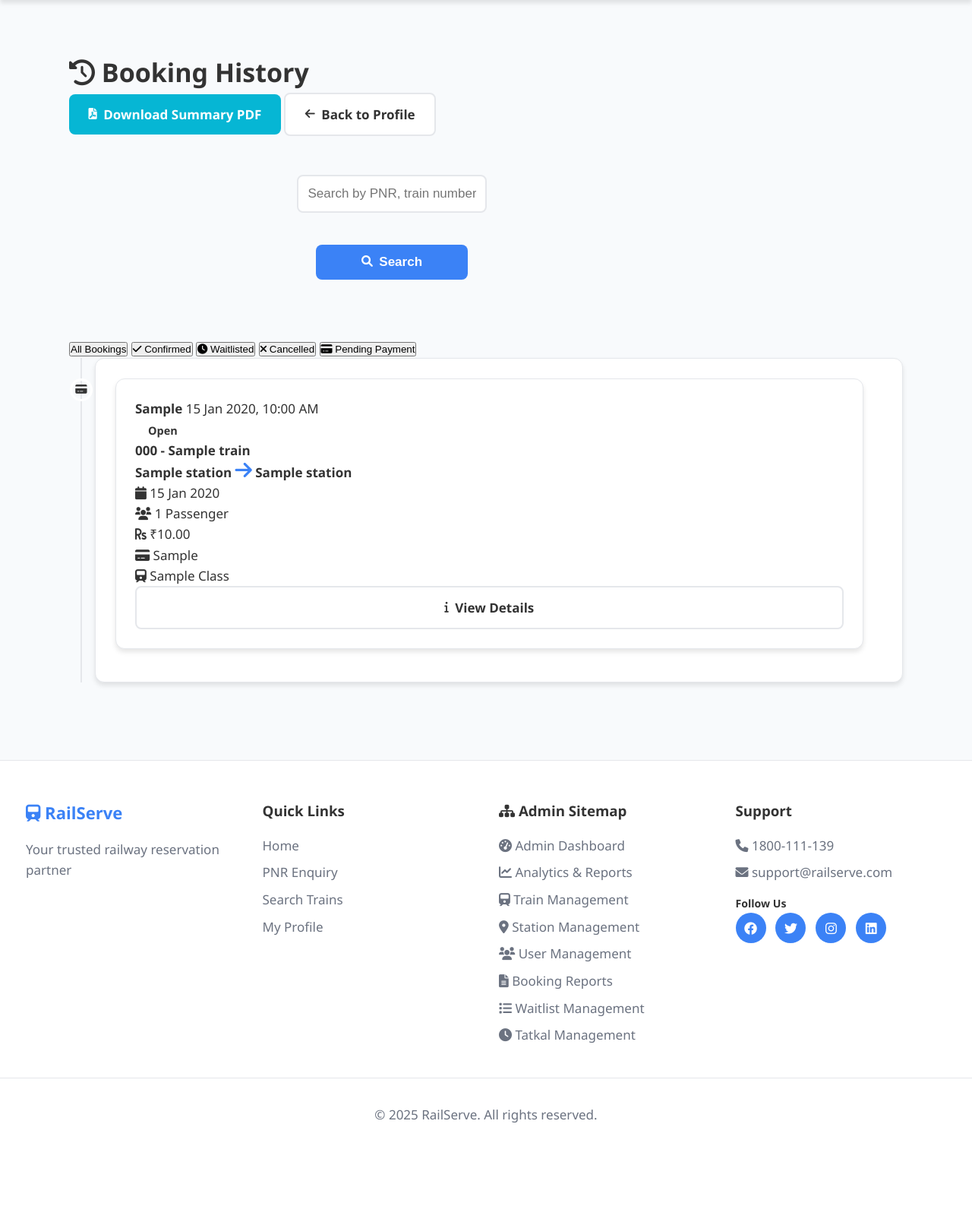
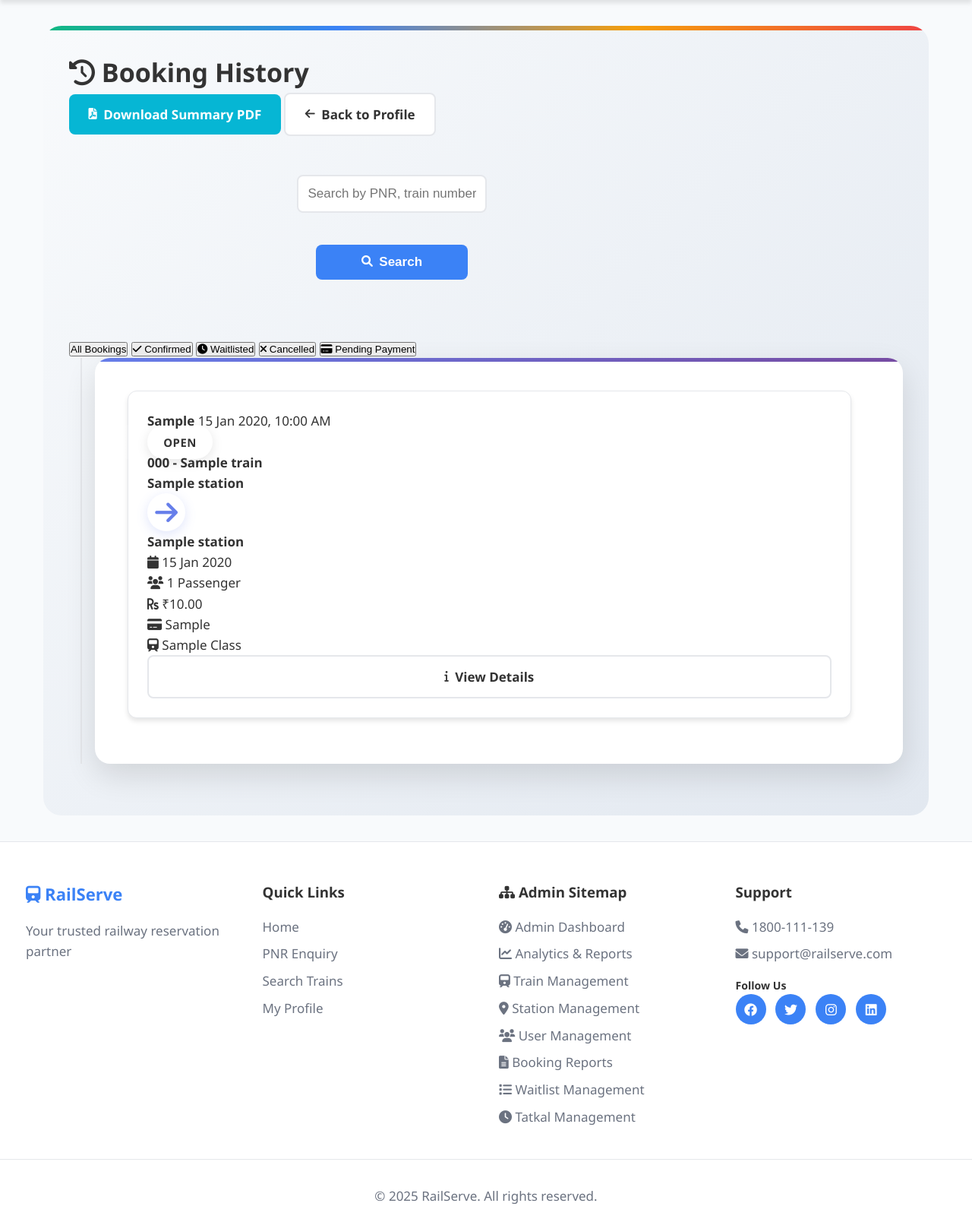
Before and after one commit to Hemanth509h/RailServe, a Flask app: page /booking/history in a window 1280 px wide. Shown: the part 70-1674 px from the top of the page at 76% size. Before the commit the page ends 1547 px from the top, so only its background shows below. Run offline with Flask 3, Linux system fonts and the light colour scheme; a user stored in the database is signed in; tables that the repository leaves empty hold one stand-in row (values such as "Sample post").

Commit message:
Update booking history page with a modern and stylish appearance
Refactors the `booking_history.html` template to implement a modern UI/UX design by applying new CSS styles for containers, headers, stat cards, and booking items, including gradients, shadows, and hover effects.

Replit-Commit-Author: Agent
Replit-Commit-Session-Id: d25eaf91-d70c-4f73-93a8-4330e0471ef3
Replit-Commit-Checkpoint-Type: intermediate_checkpoint
Replit-Commit-Screenshot-Url: https://storage.googleapis.com/screenshot-production-us-central1/eb6b3c5f-1946-4231-9be4-e23723e682a3/d25eaf91-d70c-4f73-93a8-4330e0471ef3/C9n1eWE

```diff
--- a/templates/booking_history.html
+++ b/templates/booking_history.html
@@ -6,26 +6,52 @@
 <style>
 /* Booking History Page Specific Styles */
 
-/* Booking History Container */
+/* Ultra-Modern Booking History Container */
 .booking-history-container {
     max-width: 1200px;
     margin: 0 auto;
     padding: 2rem;
+    background: linear-gradient(135deg, #f8fafc 0%, #e2e8f0 100%);
+    border-radius: 24px;
+    position: relative;
+    overflow: hidden;
+}
+
+.booking-history-container::before {
+    content: '';
+    position: absolute;
+    top: 0;
+    left: 0;
+    right: 0;
+    height: 6px;
+    background: linear-gradient(90deg, #10b981, #3b82f6, #f59e0b, #ef4444);
+    z-index: 1;
 }
 
 .booking-history-header {
     text-align: center;
     margin-bottom: 3rem;
+    background: white;
+    padding: 3rem;
+    border-radius: 20px;
+    box-shadow: 0 15px 40px rgba(0,0,0,0.1);
+    position: relative;
+    z-index: 2;
 }
 
 .booking-history-header h1 {
-    color: var(--text-primary);
-    margin-bottom: 0.5rem;
-    font-size: 2.5rem;
+    color: #2d3748;
+    margin-bottom: 1rem;
+    font-size: 3rem;
+    font-weight: 700;
     display: flex;
     align-items: center;
     justify-content: center;
-    gap: 0.75rem;
+    gap: 1rem;
+    background: linear-gradient(135deg, #667eea 0%, #764ba2 100%);
+    -webkit-background-clip: text;
+    -webkit-text-fill-color: transparent;
+    background-clip: text;
 }
 
 .booking-history-header h1 i {
@@ -90,17 +137,29 @@
 .booking-item {
     position: relative;
     margin-bottom: 2rem;
-    background: var(--bg-secondary);
-    border: 1px solid var(--border-color);
-    border-radius: 12px;
-    padding: 1.5rem;
-    box-shadow: var(--card-shadow);
-    transition: all 0.3s ease;
+    background: white;
+    border: none;
+    border-radius: 20px;
+    padding: 2.5rem;
+    box-shadow: 0 15px 40px rgba(0,0,0,0.12);
+    transition: all 0.4s cubic-bezier(0.4, 0, 0.2, 1);
+    overflow: hidden;
+}
+
+.booking-item::before {
+    content: '';
+    position: absolute;
+    top: 0;
+    left: 0;
+    right: 0;
+    height: 5px;
+    background: linear-gradient(135deg, #667eea 0%, #764ba2 100%);
 }
 
 .booking-item:hover {
-    transform: translateX(5px);
-    box-shadow: var(--card-hover-shadow);
+    transform: translateY(-8px) translateX(5px);
+    box-shadow: 0 25px 60px rgba(0,0,0,0.18);
+    border-left: 5px solid #667eea;
 }
 
 /* Timeline Marker */
@@ -212,38 +279,98 @@
 }
 
 .route-arrow {
-    color: var(--accent-color);
-    font-size: 1.5rem;
+    color: #667eea;
+    font-size: 2rem;
+    background: white;
+    width: 50px;
+    height: 50px;
+    border-radius: 50%;
+    display: flex;
+    align-items: center;
+    justify-content: center;
+    box-shadow: 0 4px 15px rgba(102, 126, 234, 0.2);
+    transition: all 0.3s ease;
+}
+
+.route-arrow:hover {
+    transform: scale(1.1);
+    background: #667eea;
+    color: white;
 }
 
 /* Booking Status */
 .booking-status {
-    padding: 0.5rem 1rem;
-    border-radius: 20px;
-    font-size: 0.85rem;
-    font-weight: 600;
+    padding: 0.75rem 1.25rem;
+    border-radius: 25px;
+    font-size: 0.875rem;
+    font-weight: 700;
     text-align: center;
-    min-width: 120px;
+    min-width: 140px;
+    text-transform: uppercase;
+    letter-spacing: 0.5px;
+    position: relative;
+    overflow: hidden;
+    box-shadow: 0 4px 15px rgba(0,0,0,0.1);
+    transition: all 0.3s ease;
+}
+
+.booking-status::before {
+    content: '';
+    position: absolute;
+    top: 0;
+    left: -100%;
+    width: 100%;
+    height: 100%;
+    background: linear-gradient(90deg, transparent, rgba(255,255,255,0.2), transparent);
+    transition: left 0.5s ease;
+}
+
+.booking-status:hover::before {
+    left: 100%;
 }
 
 .booking-status.confirmed {
-    background: var(--status-confirmed-bg);
-    color: var(--status-confirmed-text);
+    background: linear-gradient(135deg, #10b981 0%, #059669 100%);
+    color: white;
+}
+
+.booking-status.confirmed:hover {
+    background: linear-gradient(135deg, #059669 0%, #047857 100%);
+    transform: translateY(-2px);
+    box-shadow: 0 8px 25px rgba(16, 185, 129, 0.3);
 }
 
 .booking-status.waitlisted {
-    background: var(--status-waitlist-bg);
-    color: var(--status-waitlist-text);
+    background: linear-gradient(135deg, #f59e0b 0%, #d97706 100%);
+    color: white;
+}
+
+.booking-status.waitlisted:hover {
+    background: linear-gradient(135deg, #d97706 0%, #b45309 100%);
+    transform: translateY(-2px);
+    box-shadow: 0 8px 25px rgba(245, 158, 11, 0.3);
 }
 
 .booking-status.cancelled {
-    background: var(--status-cancelled-bg);
-    color: var(--status-cancelled-text);
+    background: linear-gradient(135deg, #ef4444 0%, #dc2626 100%);
+    color: white;
+}
+
+.booking-status.cancelled:hover {
+    background: linear-gradient(135deg, #dc2626 0%, #b91c1c 100%);
+    transform: translateY(-2px);
+    box-shadow: 0 8px 25px rgba(239, 68, 68, 0.3);
 }
 
 .booking-status.pending_payment {
-    background: var(--alert-info-bg);
-    color: var(--alert-info-text);
+    background: linear-gradient(135deg, #3b82f6 0%, #1d4ed8 100%);
+    color: white;
+}
+
+.booking-status.pending_payment:hover {
+    background: linear-gradient(135deg, #1d4ed8 0%, #1e40af 100%);
+    transform: translateY(-2px);
+    box-shadow: 0 8px 25px rgba(59, 130, 246, 0.3);
 }
 
 /* Booking Actions */
```
Also changed, not shown: other parts of templates/booking_history.html (+42 -13 lines).
